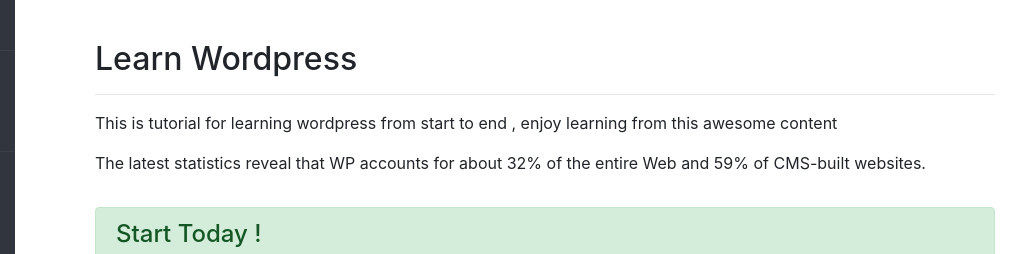
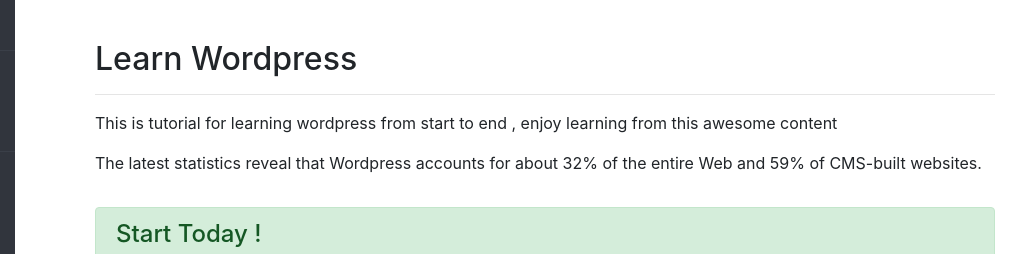
Before and after one commit to fitsumcs/LearnWordpress, a plain HTML site: page index.html in a window 1280 px wide. Shown: the top 254 px of the page, 245-1280 px from the left. Drawn offline with nearby package versions, Linux system fonts and the light colour scheme; a script that the page names is missing.

Commit message:
Change word from WP to Wordpress

```diff
--- a/index.html
+++ b/index.html
@@ -80,7 +80,7 @@
                 <div class="row">
                     <div class="form-group col-md-12">
                         <p>This is tutorial for learning wordpress from start to end , enjoy learning from this awesome content</p>
-                        <p>The latest statistics reveal that WP accounts for about 32% of the entire Web and 59% of CMS-built websites. </p>
+                        <p>The latest statistics reveal that Wordpress accounts for about 32% of the entire Web and 59% of CMS-built websites. </p>
                     </div>
                     <div class="form-group col-md-12">
                         <div class="alert alert-success" role="alert">
```
